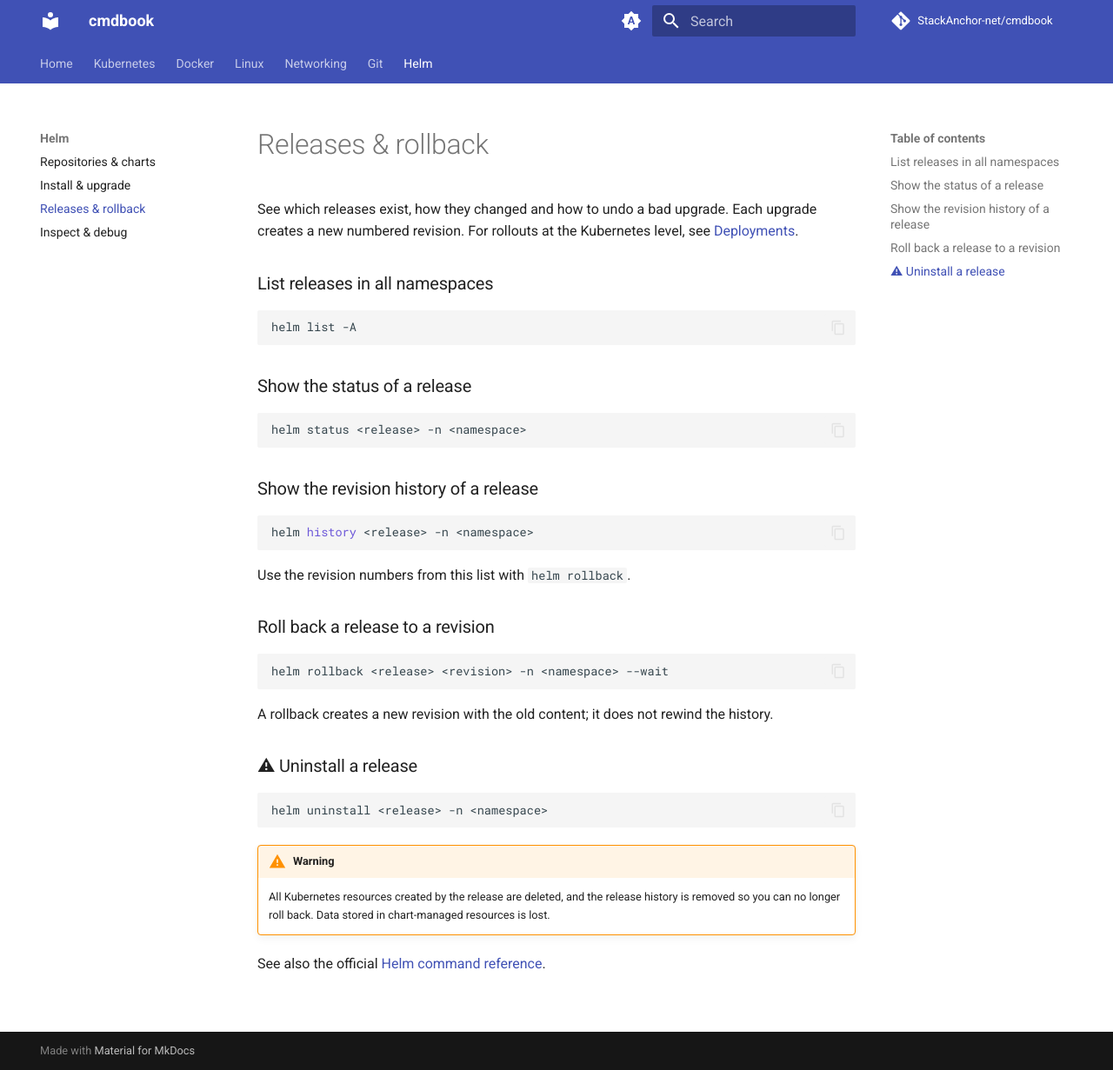
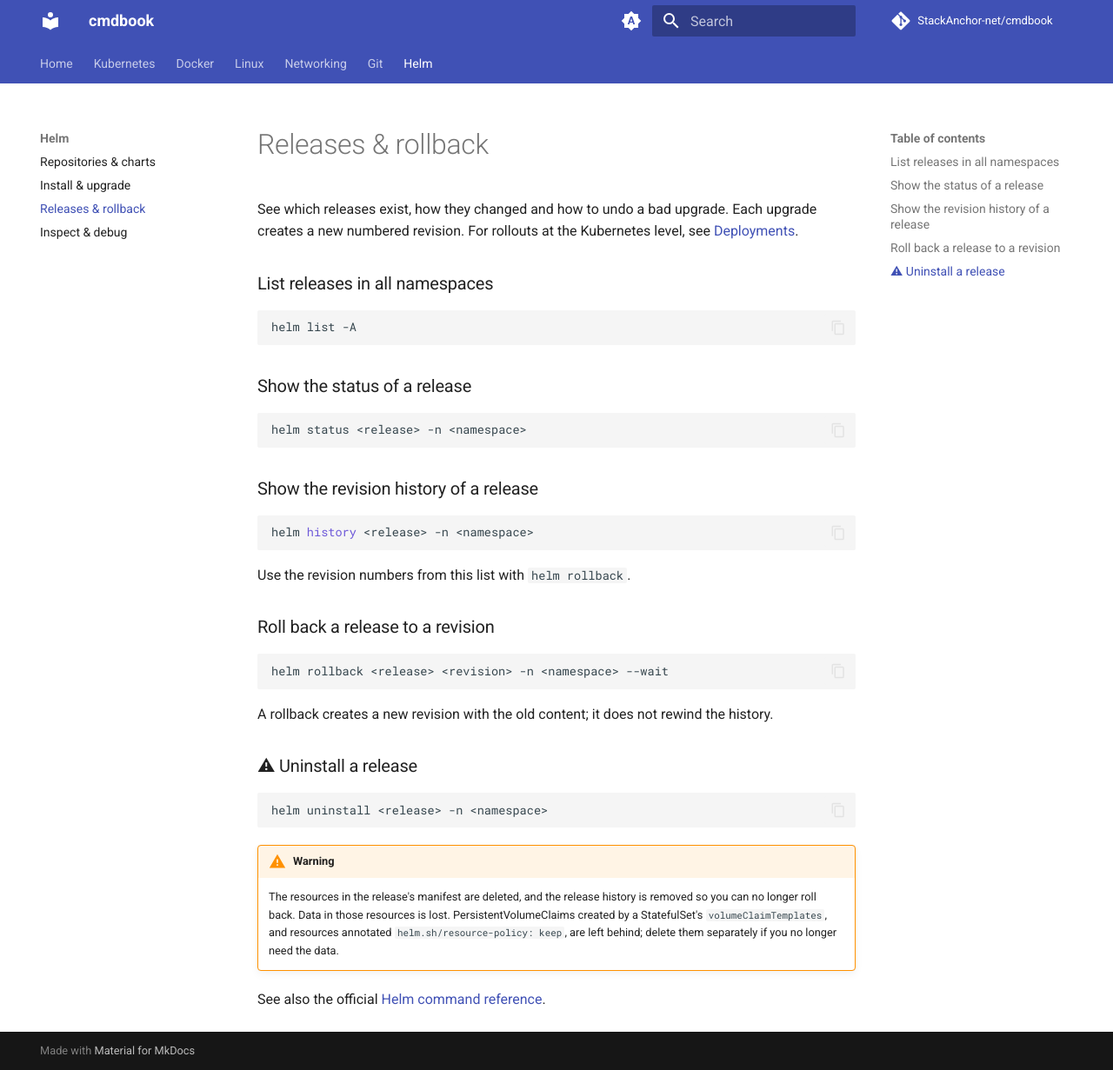
Before and after one commit to StackAnchor-net/cmdbook, an MkDocs documentation site: the page built from docs/helm/releases.md, in a window 1280 px wide and 1231 px high. Shown: the whole window at 87% size. Built offline with MkDocs 1.6.1 and Material for MkDocs 9.7.7, drawn with Linux system fonts in a browser that asks for light colours; comment, search, counter and statistics services are not loaded.

Commit message:
Clarify what helm uninstall leaves behind
Co-Authored-By: Claude Opus 5.5 <noreply@anthropic.com>

````diff
--- a/docs/helm/releases.md
+++ b/docs/helm/releases.md
@@ -37,6 +37,6 @@ helm uninstall <release> -n <namespace>
 ```
 
 !!! warning
-    All Kubernetes resources created by the release are deleted, and the release history is removed so you can no longer roll back. Data stored in chart-managed resources is lost.
+    The resources in the release's manifest are deleted, and the release history is removed so you can no longer roll back. Data in those resources is lost. PersistentVolumeClaims created by a StatefulSet's `volumeClaimTemplates`, and resources annotated `helm.sh/resource-policy: keep`, are left behind; delete them separately if you no longer need the data.
 
 See also the official [Helm command reference](https://helm.sh/docs/helm/).
````
